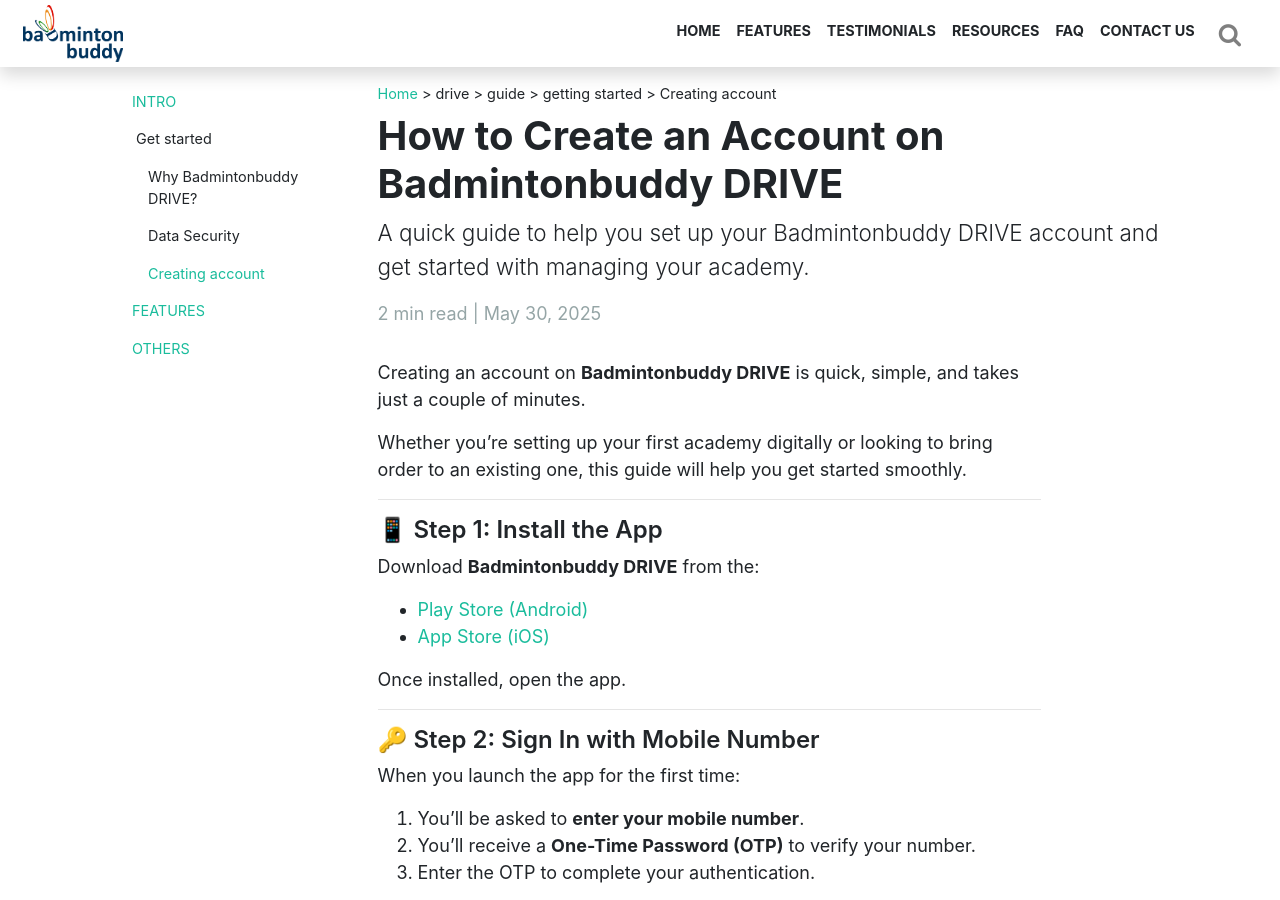
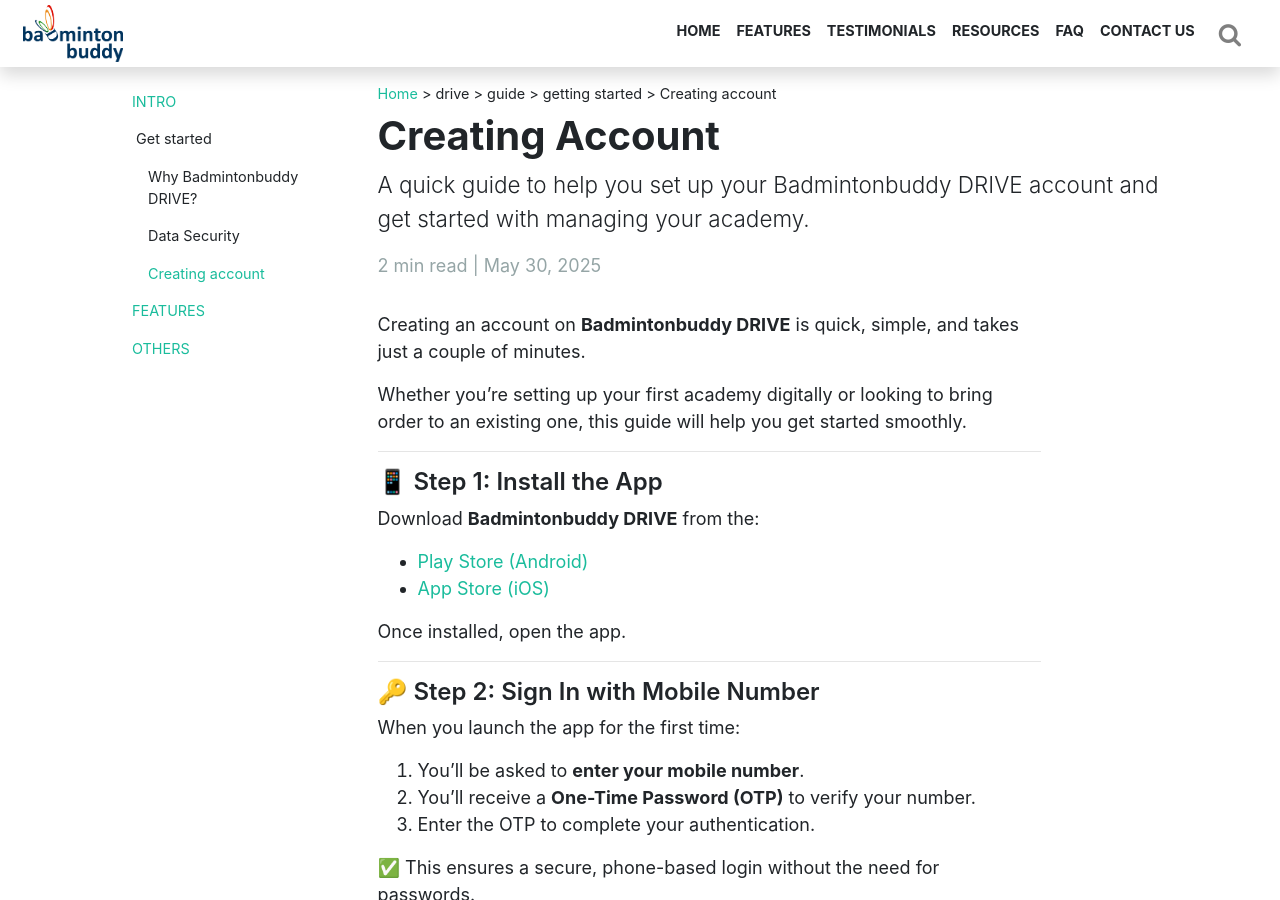
Before and after one commit to SampatDixit/sampatdixit.github.io, a Jekyll site: the page built from _posts/drive/guide/getting-started/2025-05-30-creating-account.md, in a window 1280 px wide and 900 px high. Built offline with Jekyll 4.4.1, drawn with Linux system fonts in a browser that asks for light colours; nearby versions of some CDN libraries.

Commit message:
Fixing links and title

```diff
--- a/_posts/drive/guide/getting-started/2025-05-30-creating-account.md
+++ b/_posts/drive/guide/getting-started/2025-05-30-creating-account.md
@@ -2,7 +2,7 @@
 layout: bb_guide_post
 author: Sampat
 permalink: /drive/guide/getting-started/creating-account
-title: How to Create an Account on Badmintonbuddy DRIVE
+title: Creating Account
 excerpt: A quick guide to help you set up your Badmintonbuddy DRIVE account and get started with managing your academy.
 date: 2025-05-30
 tags: intro onboarding
@@ -74,7 +74,7 @@ Once you're in:
   - Taking attendance
   - Collecting and tracking fees
 
-> 📌 Each feature has a dedicated guide – check the [guides section](/drive/guide/) for more details.
+> 📌 Each feature has a dedicated guide – check the [guides section](/drive/guide) for more details.
 
 ---
 
@@ -88,7 +88,7 @@ That’s it – you’re ready to run your academy digitally!
 ---
 
 Need help with the next steps?
-Check out [How to Add Students](/drive/guide/student/addding-student) or [Set Up Batches](/drive/guide/batch/adding-batch).
+Check out [How to Add Students](/drive/guide/student/adding-student) or [Set Up Batches](/drive/guide/batch/adding-batch).
 
 ---
 
```
